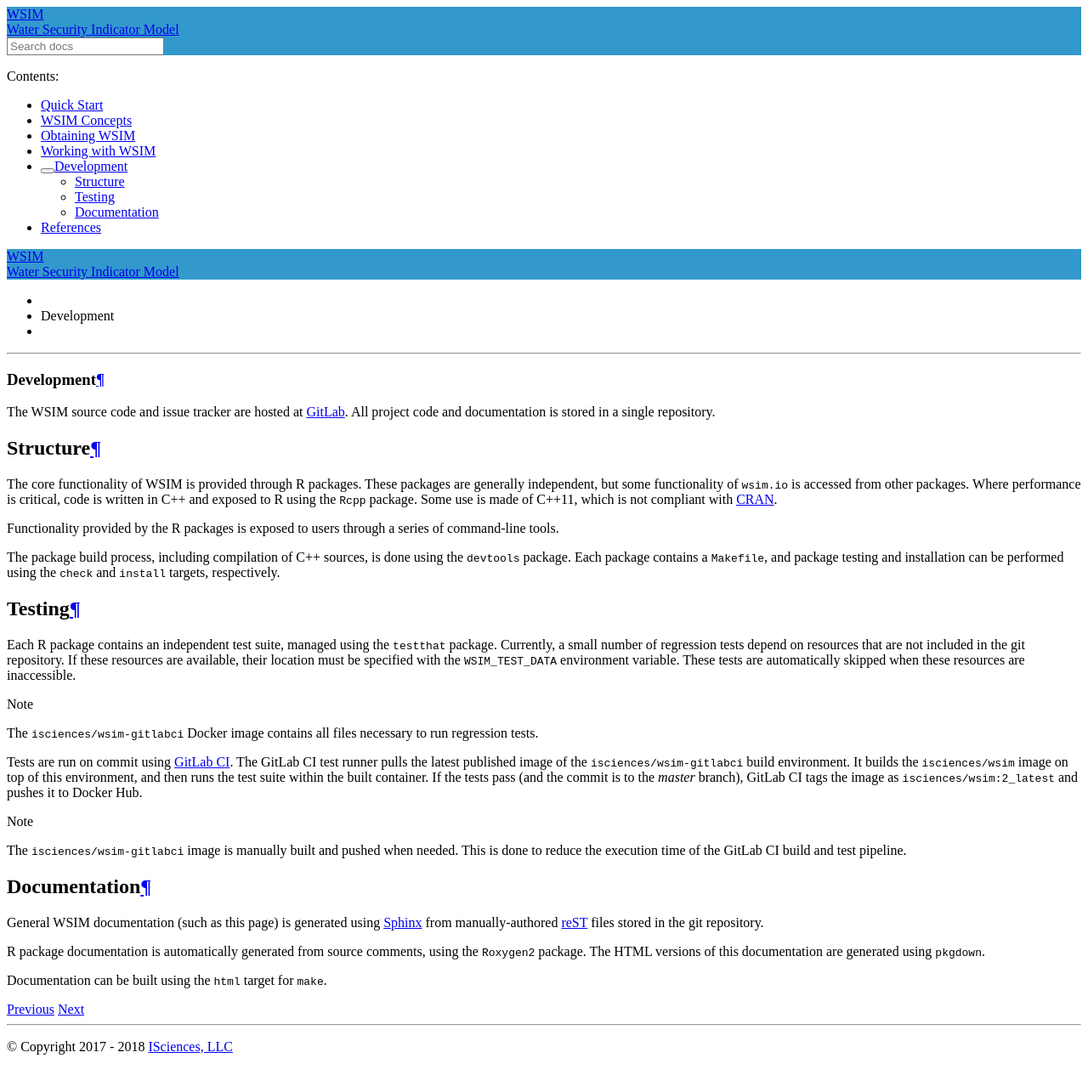
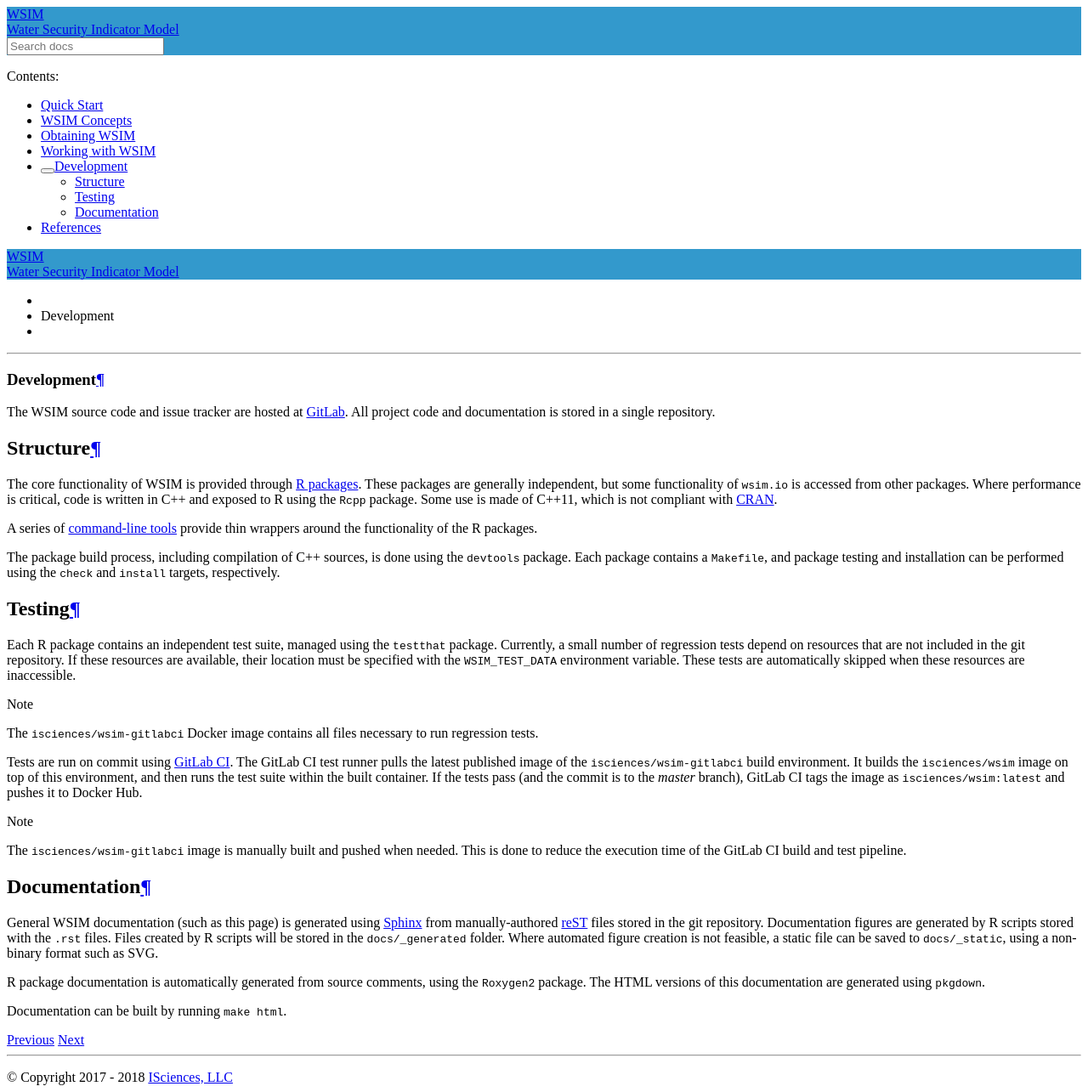
Before and after one commit to isciences/wsim, a Sphinx documentation site: the page built from docs/development.rst, in a window 1280 px wide. Shown: the whole page at 85% size. Built offline with Sphinx 7.4.7 and the Read the Docs theme 2.0.0, drawn with Linux system fonts in a browser that asks for light colours; before the commit the page ends 1249 px from its top, so only the background shows below that.

Commit message:
Update documentation about documentation

```diff
--- a/docs/development.rst
+++ b/docs/development.rst
@@ -1,17 +1,17 @@
 Development
 ***********
 
-The WSIM source code and issue tracker are hosted at `GitLab <https://gitlab.com/isciences/wsim/wsim2>`_. All project code and documentation is stored in a single repository.
+The WSIM source code and issue tracker are hosted at `GitLab <https://gitlab.com/isciences/wsim/wsim>`_. All project code and documentation is stored in a single repository.
 
 Structure
 =========
 
-The core functionality of WSIM is provided through R packages.
+The core functionality of WSIM is provided through :doc:`R packages <working/r_packages/index>`.
 These packages are generally independent, but some functionality of ``wsim.io`` is accessed from other packages.
 Where performance is critical, code is written in C++ and exposed to R using the ``Rcpp`` package.
 Some use is made of C++11, which is not compliant with `CRAN <https://cran.r-project.org/>`_.
 
-Functionality provided by the R packages is exposed to users through a series of command-line tools.
+A series of :doc:`command-line tools <working/scripts/index>` provide thin wrappers around the functionality of the R packages.
 
 The package build process, including compilation of C++ sources, is done using the ``devtools`` package.
 Each package contains a ``Makefile``, and package testing and installation can be performed using the ``check`` and ``install`` targets, respectively.
@@ -27,10 +27,10 @@ These tests are automatically skipped when these resources are inaccessible.
 .. note::
    The ``isciences/wsim-gitlabci`` Docker image contains all files necessary to run regression tests.
 
-Tests are run on commit using `GitLab CI <https://gitlab.com/isciences/wsim/wsim2/pipelines>`_.
+Tests are run on commit using `GitLab CI <https://gitlab.com/isciences/wsim/wsim/pipelines>`_.
 The GitLab CI test runner pulls the latest published image of the ``isciences/wsim-gitlabci`` build environment.
 It builds the ``isciences/wsim`` image on top of this environment, and then runs the test suite within the built container.
-If the tests pass (and the commit is to the `master` branch), GitLab CI tags the image as ``isciences/wsim:2_latest`` and pushes it to Docker Hub.
+If the tests pass (and the commit is to the `master` branch), GitLab CI tags the image as ``isciences/wsim:latest`` and pushes it to Docker Hub.
 
 .. note::
    The ``isciences/wsim-gitlabci`` image is manually built and pushed when needed.
@@ -40,8 +40,11 @@ Documentation
 =============
 
 General WSIM documentation (such as this page) is generated using `Sphinx <http://www.sphinx-doc.org/en/master/>`_ from manually-authored `reST <http://docutils.sourceforge.net/rst.html>`_ files stored in the git repository.
+Documentation figures are generated by R scripts stored with the ``.rst`` files.
+Files created by R scripts will be stored in the ``docs/_generated`` folder.
+Where automated figure creation is not feasible, a static file can be saved to ``docs/_static``, using a non-binary format such as SVG.
 
 R package documentation is automatically generated from source comments, using the ``Roxygen2`` package.
 The HTML versions of this documentation are generated using ``pkgdown``.
 
-Documentation can be built using the ``html`` target for ``make``.
+Documentation can be built by running ``make html``.
```
